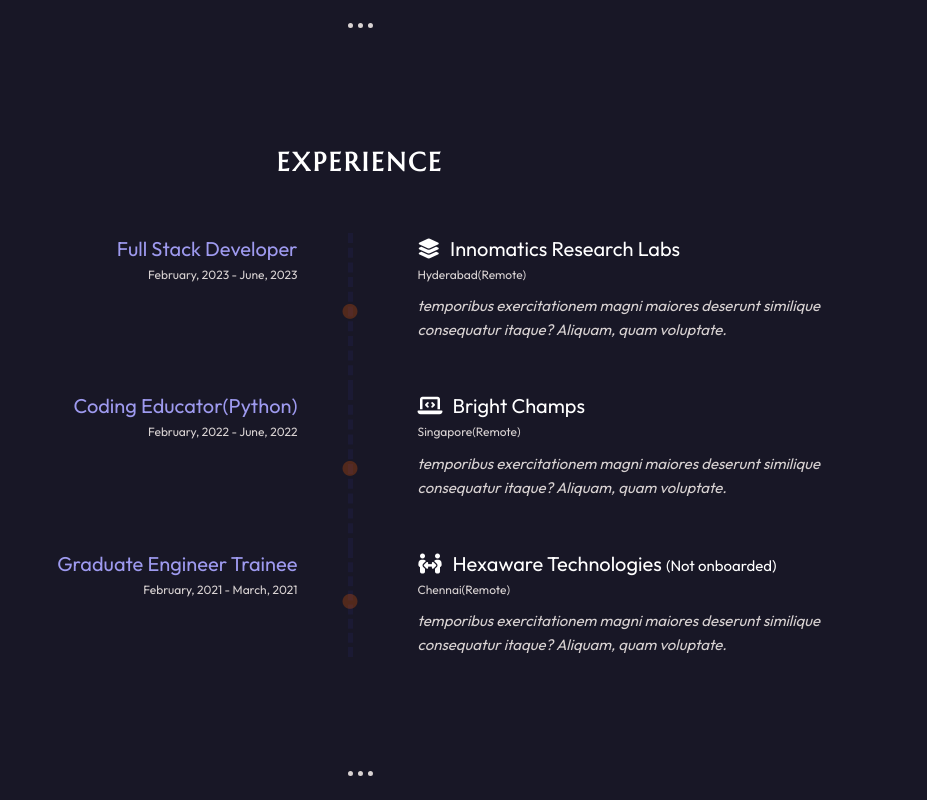
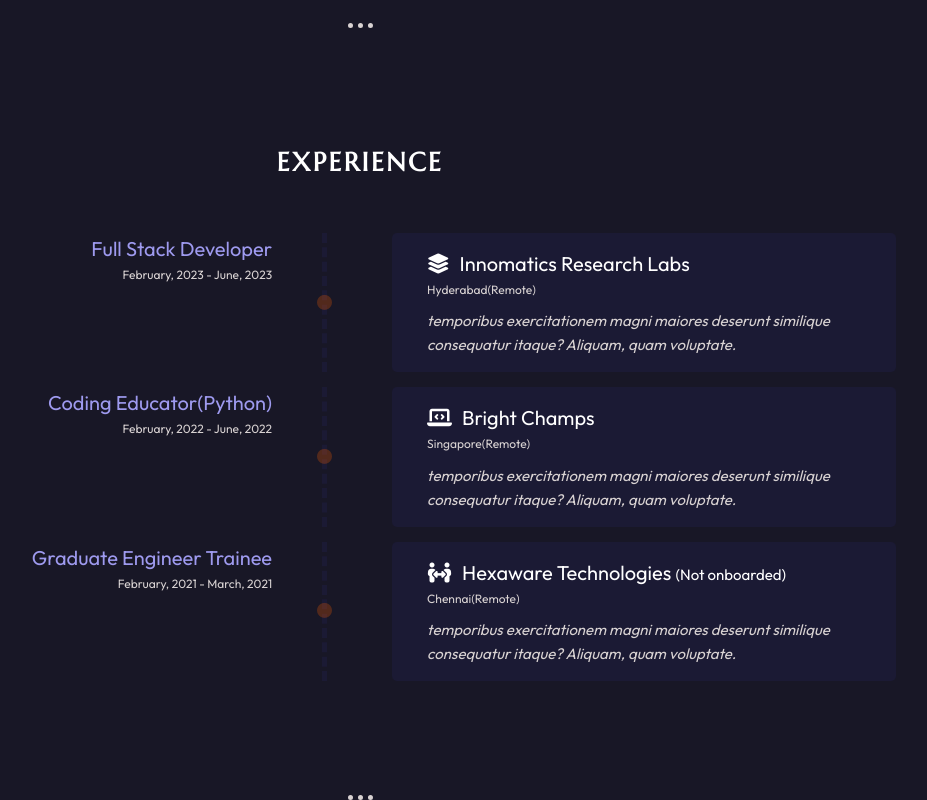
Before and after one commit to mr-selviraja/portfolio, a website: page index.html in a window 1280 px wide. Shown: the part 1395-2195 px from the top of the page, without its empty margins (280-1207 px from the left). Before the commit the page ends 2171 px from the top, so only its background shows below. Drawn offline with Linux system fonts and the light colour scheme.

Commit message:
Improved Experience section a bit

```diff
--- a/sass/components/_experience.scss
+++ b/sass/components/_experience.scss
@@ -2,6 +2,7 @@
     &__list {
         display: flex;
         flex-direction: column;
+        gap: 1.5rem;
     }
 
     &__item {
@@ -29,9 +30,12 @@
         &--company {
             display: flex;
             flex-direction: column;
+            background: $color-fg;
+            border-radius: .5rem;
+            padding: 1.5rem 3.5rem;
 
             width: calc(calc(100% / 2) - .75rem);
-            padding-left: 5rem;
+            margin-left: 5rem;
 
             &--name {
                 display: flex;
```
Also changed, not shown: index.html (+2 -8 lines), styles.css.
